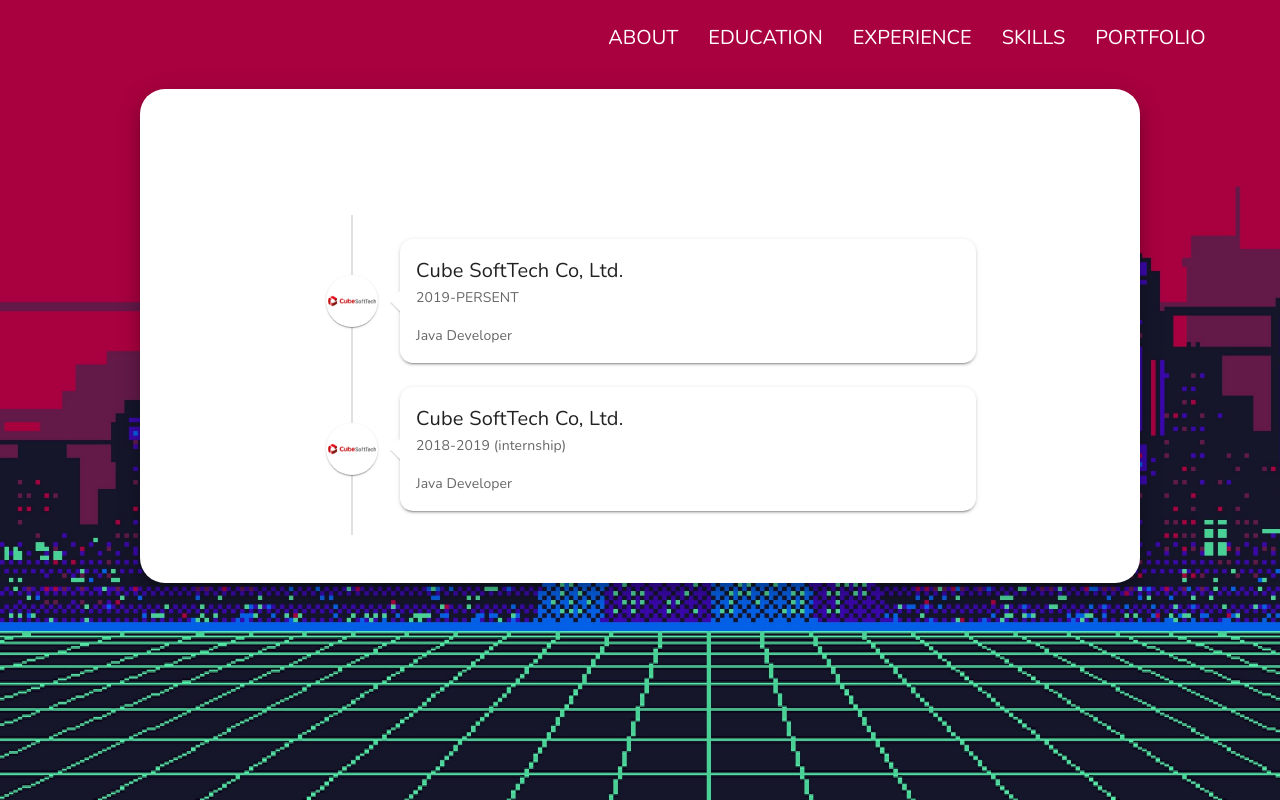
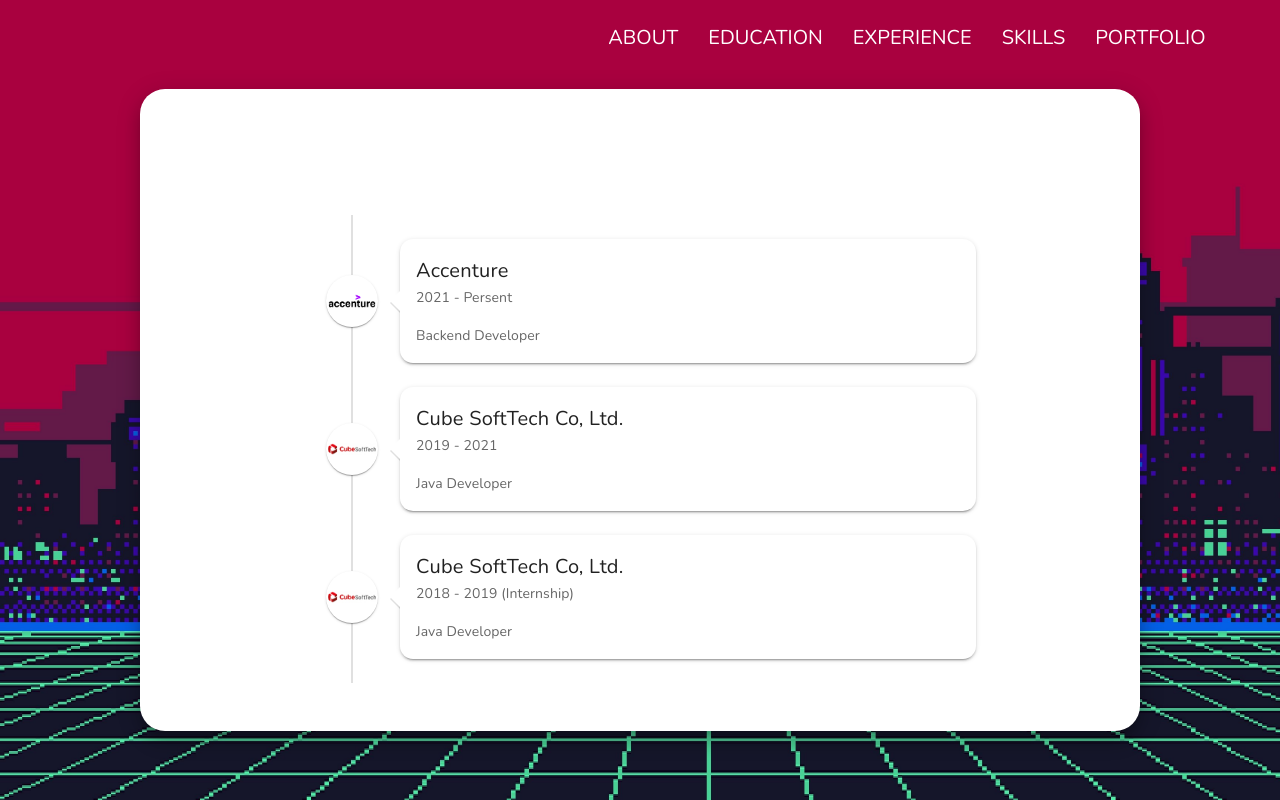
Before and after one commit to jirayutcc/website.me, a Vue app: page /experience in a window 1280 px wide. Built offline with nearby package versions, Linux system fonts and the light colour scheme.

Commit message:
updated experience last

```diff
--- a/src/components/Experience.vue
+++ b/src/components/Experience.vue
@@ -30,6 +30,23 @@
                 <v-timeline-item large>
                   <template v-slot:icon>
                     <v-avatar>
+                      <img src="@/assets/Accenture.png" />
+                    </v-avatar>
+                  </template>
+                  <v-card id="sub-card" class="mx-auto" elevation="2">
+                    <v-card-title
+                      >Accenture
+                    </v-card-title>
+                    <v-card-subtitle>2021 - Persent</v-card-subtitle>
+                    <v-card-text
+                      >Backend <br class="break-370" />
+                      Developer
+                    </v-card-text>
+                  </v-card>
+                </v-timeline-item>
+                <v-timeline-item large>
+                  <template v-slot:icon>
+                    <v-avatar>
                       <img src="@/assets/CUBE.jpg" />
                     </v-avatar>
                   </template>
@@ -38,7 +55,7 @@
                       >Cube <br class="break-400" />SoftTech
                       <br class="break-500" />Co, Ltd.
                     </v-card-title>
-                    <v-card-subtitle>2019-PERSENT</v-card-subtitle>
+                    <v-card-subtitle>2019 - 2021</v-card-subtitle>
                     <v-card-text
                       >Java <br class="break-370" />
                       Developer
@@ -56,7 +73,7 @@
                       >Cube <br class="break-400" />SoftTech
                       <br class="break-500" />Co, Ltd.
                     </v-card-title>
-                    <v-card-subtitle>2018-2019 (internship)</v-card-subtitle>
+                    <v-card-subtitle>2018 - 2019 (Internship)</v-card-subtitle>
                     <v-card-text
                       >Java <br class="break-370" />
                       Developer
```
Also changed, not shown: src/assets/Accenture.png (added).
